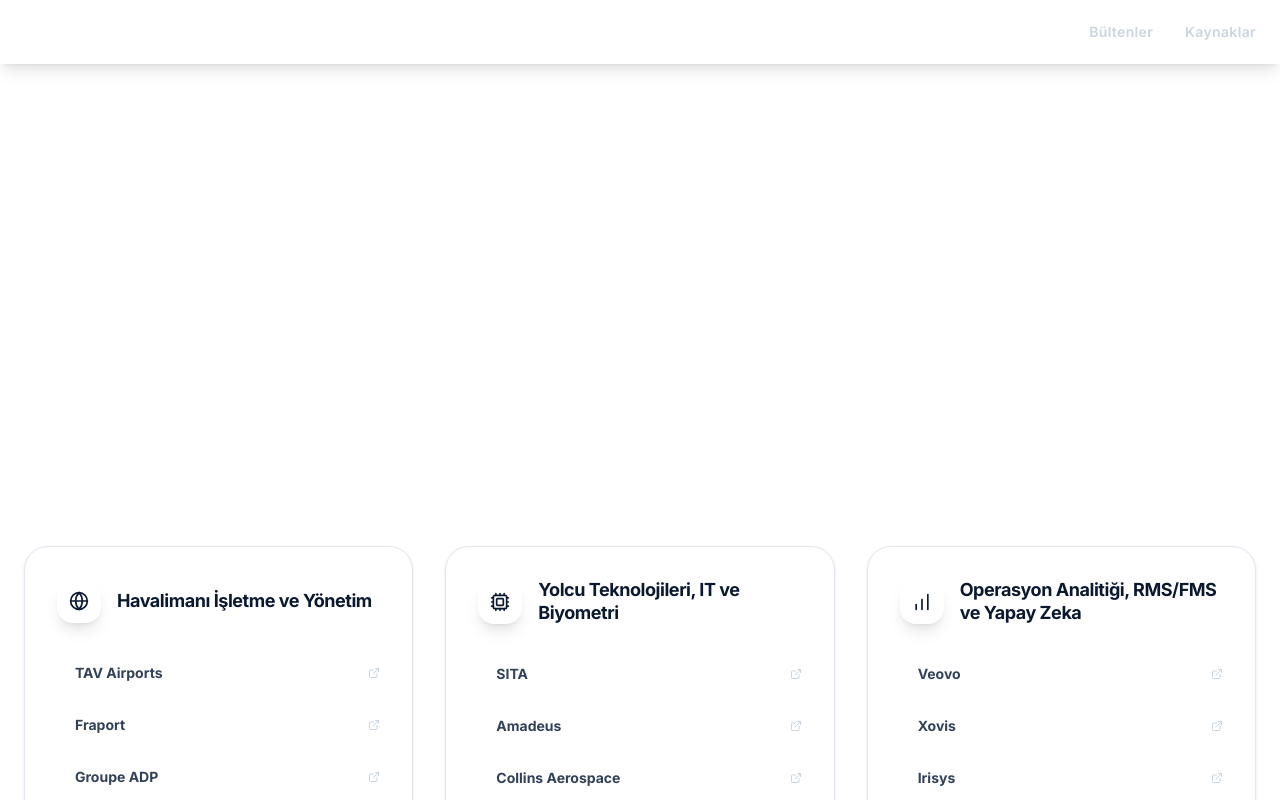
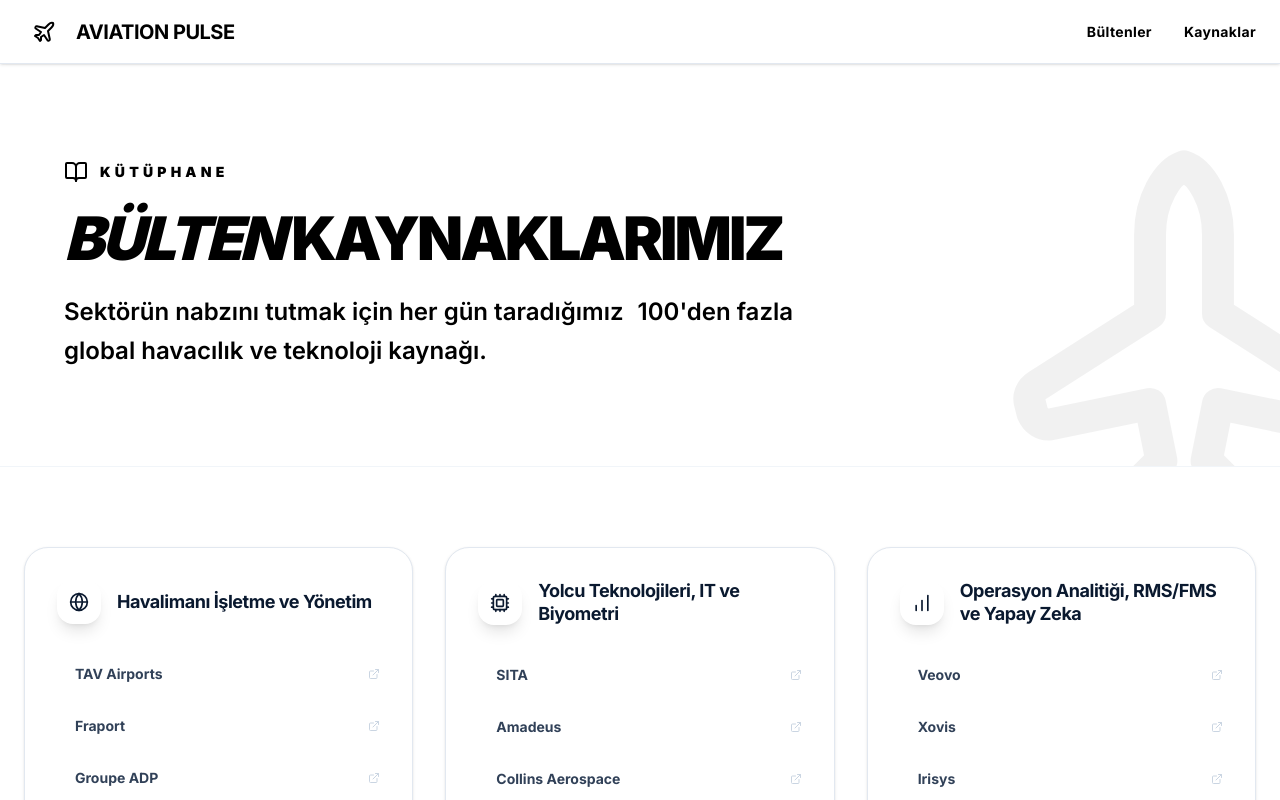
Before and after one commit to tokermert/aviationews, a Next.js app: page /sources in a window 1280 px wide. Shown: the top 800 px of the page. Built offline with nearby package versions, Linux system fonts and the light colour scheme.

Commit message:
Refine UI: header and hero text to black, remove redundant text

```diff
--- a/app/layout.tsx
+++ b/app/layout.tsx
@@ -19,16 +19,16 @@
   return (
     <html lang="tr">
       <body className={`${inter.className} antialiased min-h-screen flex flex-col`}>
-        <header className="fixed top-0 left-0 right-0 h-16 bg-aviation-navy text-white z-50 flex items-center px-6 justify-between shadow-lg">
+        <header className="fixed top-0 left-0 right-0 h-16 bg-white border-b border-slate-200 text-black z-50 flex items-center px-6 justify-between shadow-sm">
           <Link href="/" className="flex items-center gap-3 group">
-            <div className="bg-aviation-accent/20 p-2 rounded-lg group-hover:bg-aviation-accent/30 transition-colors">
+            <div className="bg-aviation-navy p-2 rounded-lg group-hover:bg-aviation-navy/90 transition-colors">
               <Plane className="w-6 h-6 text-aviation-accent" />
             </div>
-            <span className="text-xl font-bold tracking-tight">AVIATION <span className="text-aviation-accent">PULSE</span></span>
+            <span className="text-xl font-bold tracking-tight text-black">AVIATION <span className="text-aviation-navy">PULSE</span></span>
           </Link>
           <nav className="flex items-center gap-8">
-            <Link href="/" className="text-sm font-semibold text-slate-300 hover:text-white transition-colors tracking-wide">Bültenler</Link>
-            <Link href="/sources" className="text-sm font-semibold text-slate-300 hover:text-white transition-colors tracking-wide">Kaynaklar</Link>
+            <Link href="/" className="text-sm font-bold text-black hover:text-aviation-navy transition-colors tracking-wide">Bültenler</Link>
+            <Link href="/sources" className="text-sm font-bold text-black hover:text-aviation-navy transition-colors tracking-wide">Kaynaklar</Link>
           </nav>
         </header>
         <main className="flex-1 mt-16">
--- a/app/page.tsx
+++ b/app/page.tsx
@@ -65,27 +65,26 @@
               key={newsletter.id}
               onClick={() => setSelectedNewsletter(newsletter)}
               className={cn(
-                "w-full text-left p-5 transition-all outline-none flex items-center justify-between group",
+                "w-full text-left p-6 transition-all outline-none flex items-center justify-between group",
                 selectedNewsletter?.id === newsletter.id
-                  ? "bg-aviation-navy text-white"
-                  : "hover:bg-aviation-white text-slate-600"
+                  ? "bg-slate-50"
+                  : "hover:bg-slate-50/50"
               )}
             >
               <div className="flex flex-col gap-1">
                 <div className="flex items-center gap-2">
-                  <Calendar className={cn("w-4 h-4", selectedNewsletter?.id === newsletter.id ? "text-aviation-accent" : "text-slate-400")} />
-                  <span className="font-medium">{newsletter.date}</span>
+                  <Calendar className={cn("w-4 h-4", selectedNewsletter?.id === newsletter.id ? "text-aviation-navy" : "text-slate-400")} />
+                  <span className={cn(
+                    "font-bold text-lg tracking-tight",
+                    selectedNewsletter?.id === newsletter.id ? "text-black" : "text-slate-600"
+                  )}>
+                    {newsletter.date}
+                  </span>
                 </div>
-                <span className={cn(
-                  "text-xs font-semibold uppercase tracking-wider",
-                  selectedNewsletter?.id === newsletter.id ? "text-aviation-accent/90" : "text-slate-500"
-                )}>
-                  Aviation Pulse Günlük Özeti
-                </span>
               </div>
               <ChevronRight className={cn(
-                "w-4 h-4 opacity-0 group-hover:opacity-100 transition-opacity",
-                selectedNewsletter?.id === newsletter.id && "opacity-100"
+                "w-5 h-5 transition-all",
+                selectedNewsletter?.id === newsletter.id ? "text-aviation-navy opacity-100 translate-x-1" : "text-slate-300 opacity-0 group-hover:opacity-100"
               )} />
             </button>
           ))}
--- a/app/sources/page.tsx
+++ b/app/sources/page.tsx
@@ -90,22 +90,22 @@
     return (
         <div className="bg-white min-h-screen">
             {/* Hero Section */}
-            <section className="bg-aviation-navy text-white py-24 px-6 relative overflow-hidden">
+            <section className="bg-white border-b border-slate-100 py-24 px-6 relative overflow-hidden">
                 <div className="max-w-6xl mx-auto relative z-10">
-                    <div className="flex items-center gap-3 text-aviation-accent mb-6">
+                    <div className="flex items-center gap-3 text-black mb-6">
                         <BookOpen className="w-6 h-6" />
-                        <span className="text-sm font-bold uppercase tracking-[0.3em]">Kütüphane</span>
+                        <span className="text-sm font-black uppercase tracking-[0.3em]">Kütüphane</span>
                     </div>
-                    <h1 className="text-5xl md:text-6xl font-black mb-6 tracking-tighter uppercase italic">
-                        Bülten <span className="text-aviation-accent italic">Kaynaklarımız</span>
+                    <h1 className="text-5xl md:text-6xl font-black mb-6 tracking-tighter uppercase italic text-black">
+                        Bülten <span className="text-aviation-navy uppercase not-italic">Kaynaklarımız</span>
                     </h1>
-                    <p className="text-aviation-silver text-xl md:text-2xl max-w-3xl leading-relaxed font-light">
-                        Sektörün nabzını tutmak için her gün taradığımız <span className="text-white font-bold italic">100'den fazla</span> global havacılık ve teknoloji kaynağı.
+                    <p className="text-black text-xl md:text-2xl max-w-3xl leading-relaxed font-semibold">
+                        Sektörün nabzını tutmak için her gün taradığımız <span className="bg-aviation-accent/30 px-2 py-1 rounded">100'den fazla</span> global havacılık ve teknoloji kaynağı.
                     </p>
                 </div>
                 {/* Abstract Background Element */}
-                <div className="absolute -bottom-24 -right-24 w-96 h-96 opacity-10">
-                    <Plane className="w-full h-full -rotate-45" />
+                <div className="absolute -bottom-24 -right-24 w-96 h-96 opacity-5 pointer-events-none">
+                    <Plane className="w-full h-full -rotate-45 text-black" />
                 </div>
             </section>
 
```
